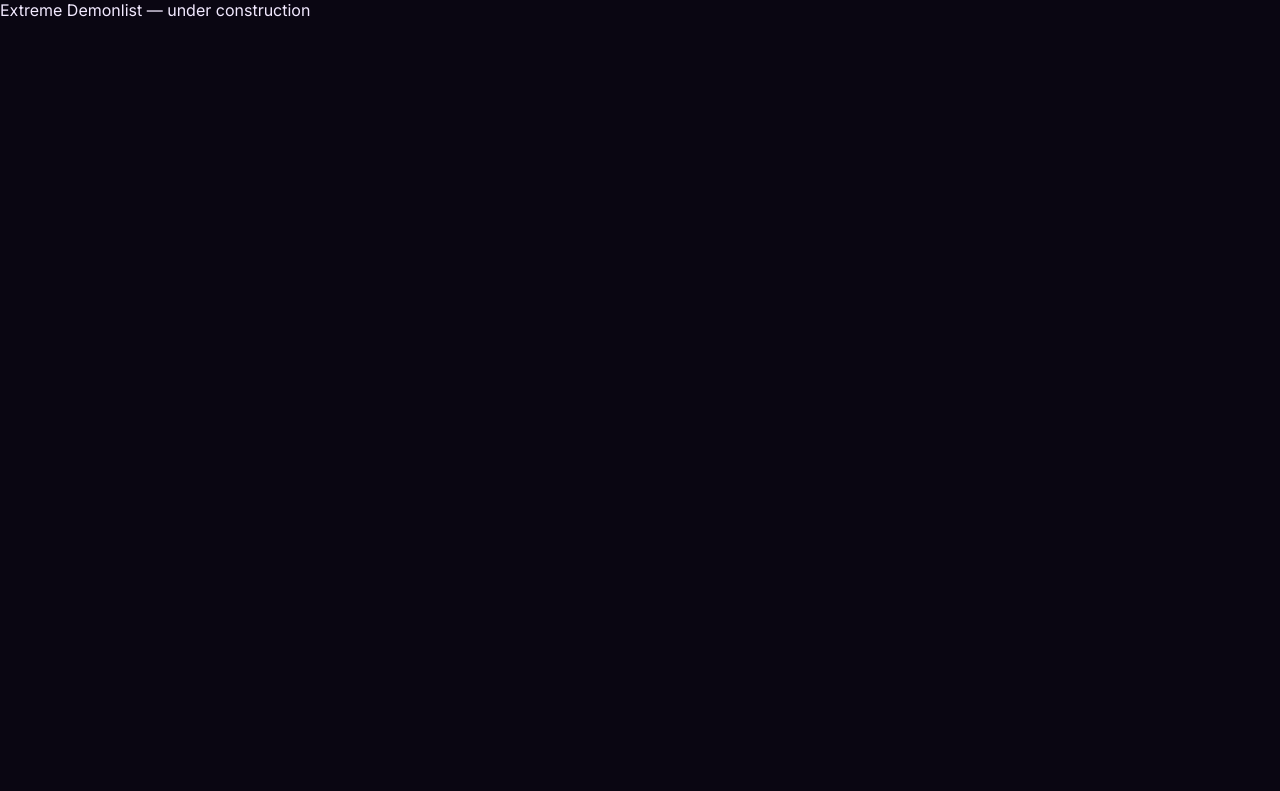
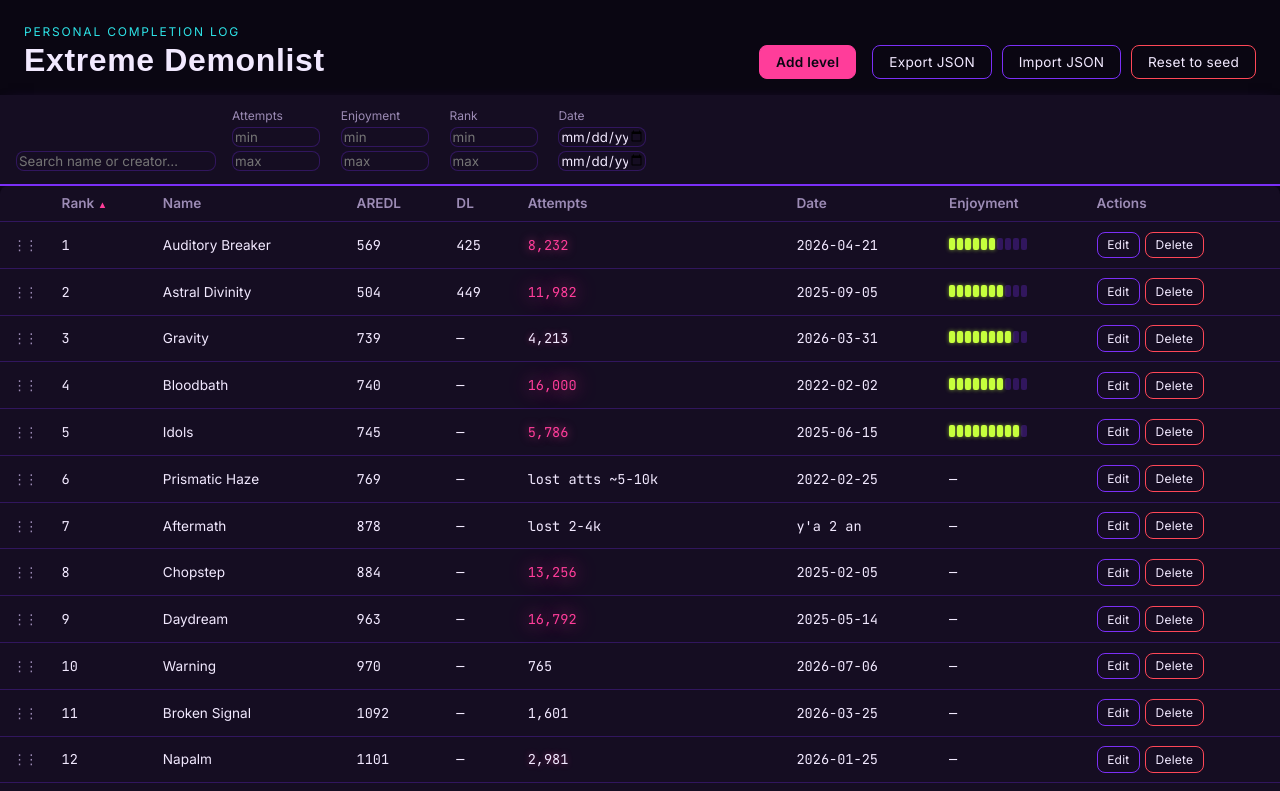
Before and after one commit to TLacault/extreme-completion-ranking, a Vue app: page / in a window 1280 px wide. Shown: the top 791 px of the page. Built offline with nearby package versions, Linux system fonts and the light colour scheme; a web font is replaced by a local one.

Commit message:
feat: wire up App.vue and finish the extreme demonlist app

```diff
--- a/src/App.vue
+++ b/src/App.vue
@@ -1,5 +1,130 @@
-<script setup lang="ts"></script>
+<script setup lang="ts">
+import { ref } from 'vue'
+import { useLevels } from './composables/useLevels'
+import type { Level } from './types'
+import LevelTable from './components/LevelTable.vue'
+import LevelFormModal from './components/LevelFormModal.vue'
+import FilterBar from './components/FilterBar.vue'
+import DataToolbar from './components/DataToolbar.vue'
+
+const {
+  addLevel,
+  updateLevel,
+  deleteLevel,
+  reorderLevels,
+  sortKey,
+  sortDir,
+  setSort,
+  filters,
+  visibleLevels,
+  exportJson,
+  importJson,
+  resetToSeed,
+} = useLevels()
+
+const editingLevel = ref<Level | null>(null)
+const showModal = ref(false)
+const importError = ref<string | null>(null)
+
+function openCreate(): void {
+  editingLevel.value = null
+  showModal.value = true
+}
+
+function openEdit(level: Level): void {
+  editingLevel.value = level
+  showModal.value = true
+}
+
+function onSave(payload: Omit<Level, 'id' | 'rank'>): void {
+  if (editingLevel.value) {
+    updateLevel(editingLevel.value.id, payload)
+  } else {
+    addLevel(payload)
+  }
+  showModal.value = false
+}
+
+function onExport(): void {
+  const blob = new Blob([exportJson()], { type: 'application/json' })
+  const url = URL.createObjectURL(blob)
+  const a = document.createElement('a')
+  a.href = url
+  a.download = 'extreme-demonlist.json'
+  a.click()
+  URL.revokeObjectURL(url)
+}
+
+function onImport(text: string): void {
+  const result = importJson(text)
+  importError.value = result.ok ? null : result.error ?? 'Import failed.'
+}
+</script>
 
 <template>
-  <main>Extreme Demonlist — under construction</main>
+  <header class="app-header">
+    <div>
+      <p class="eyebrow">Personal completion log</p>
+      <h1>Extreme Demonlist</h1>
+    </div>
+    <div class="header-actions">
+      <button class="btn btn-primary" @click="openCreate">Add level</button>
+      <DataToolbar @export="onExport" @import="onImport" @reset="resetToSeed" />
+    </div>
+  </header>
+
+  <p v-if="importError" class="import-error" role="alert">{{ importError }}</p>
+
+  <FilterBar :filters="filters" />
+
+  <LevelTable
+    :levels="visibleLevels"
+    :sort-key="sortKey"
+    :sort-dir="sortDir"
+    @sort="setSort"
+    @edit="openEdit"
+    @delete="deleteLevel"
+    @reorder="reorderLevels"
+  />
+
+  <LevelFormModal v-if="showModal" :level="editingLevel" @save="onSave" @close="showModal = false" />
 </template>
+
+<style scoped>
+.app-header {
+  display: flex;
+  justify-content: space-between;
+  align-items: flex-end;
+  padding: 1.5rem 1.5rem 1rem;
+}
+
+.eyebrow {
+  margin: 0 0 0.2rem;
+  font-size: 0.75rem;
+  letter-spacing: 0.15em;
+  text-transform: uppercase;
+  color: var(--accent-cyan);
+}
+
+h1 {
+  margin: 0;
+  font-family: var(--font-display);
+  font-size: 2rem;
+  letter-spacing: 0.02em;
+}
+
+.header-actions {
+  display: flex;
+  align-items: center;
+  gap: 1rem;
+}
+
+.import-error {
+  margin: 0 1.5rem 1rem;
+  padding: 0.6rem 1rem;
+  border: 1px solid var(--danger);
+  border-radius: var(--radius);
+  color: var(--danger);
+  font-size: 0.85rem;
+}
+</style>
```
Also changed, not shown: 1 other file (tests, documents, lock files or other folders).
